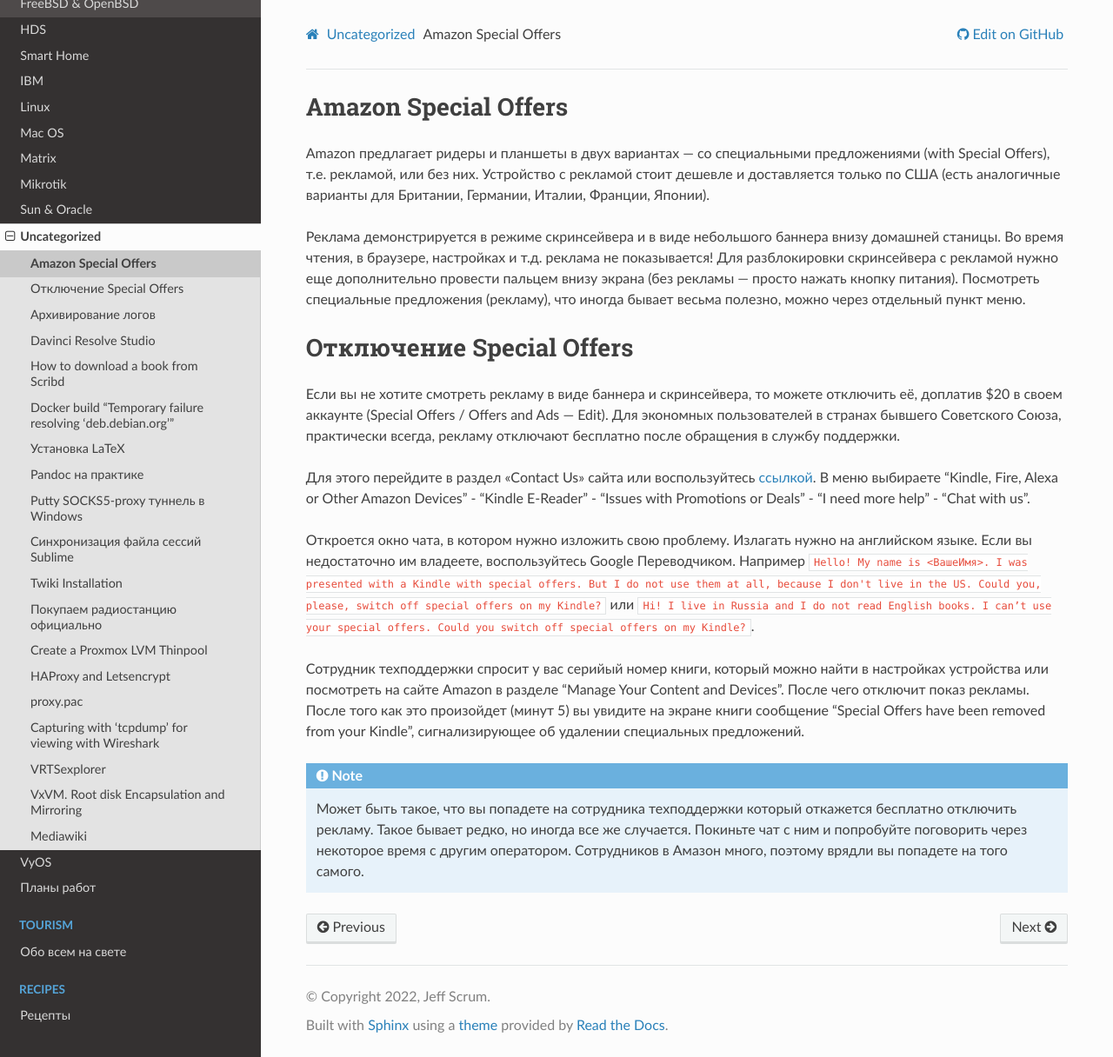
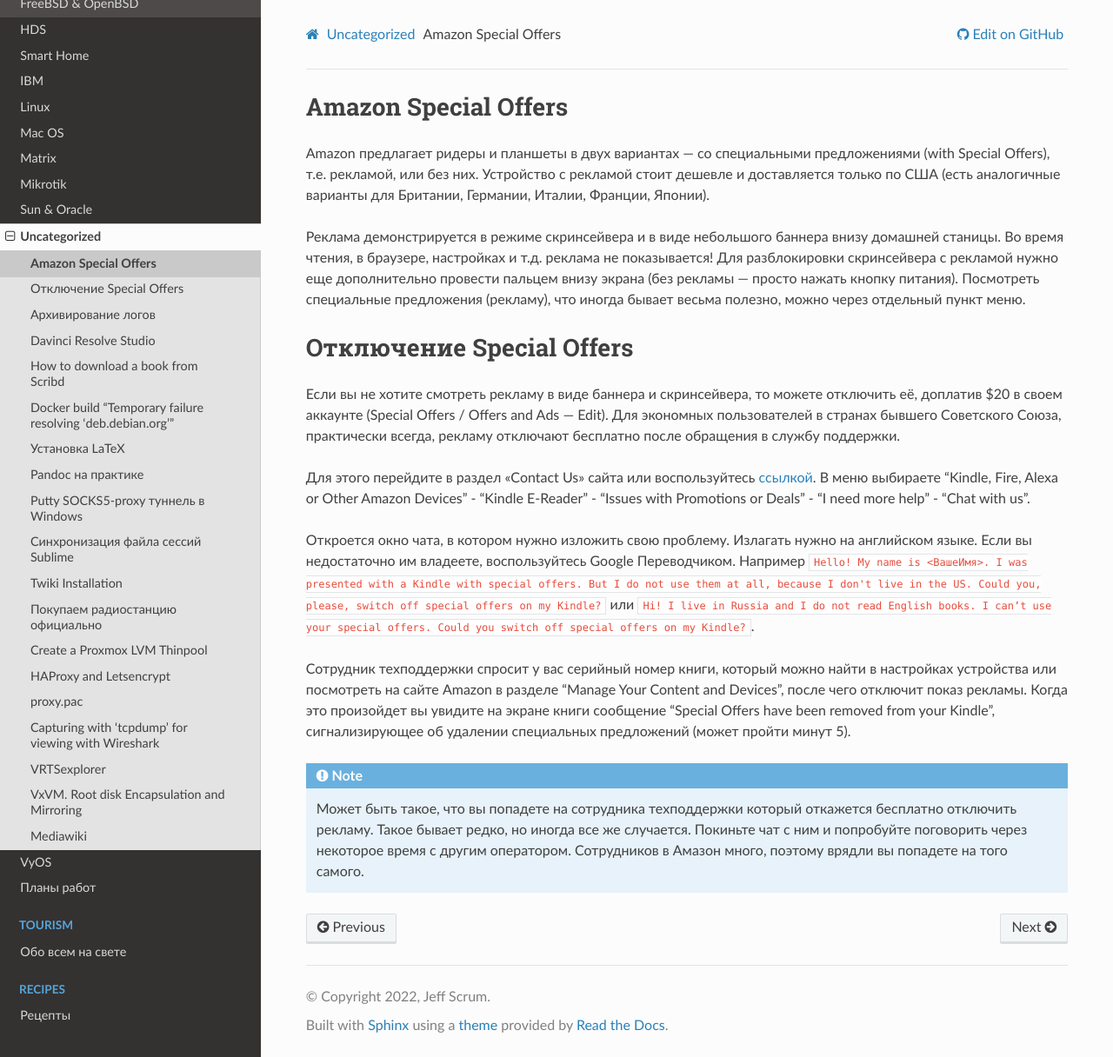
Before and after one commit to jeffscrum/jeffscrum.github.io, a Sphinx documentation site: the page built from source/uncategorized/amazon-kindle-so.rst, in a window 1280 px wide and 1216 px high. Shown: the whole window at 87% size. Built offline with Sphinx 7.4.7 and the Read the Docs theme 2.0.0, drawn with Linux system fonts in a browser that asks for light colours.

Commit message:
Update amazon-kindle-so.rst

```diff
--- a/source/uncategorized/amazon-kindle-so.rst
+++ b/source/uncategorized/amazon-kindle-so.rst
@@ -27,6 +27,6 @@
 
 Откроется окно чата, в котором нужно изложить свою проблему. Излагать нужно на английском языке. Если вы недостаточно им владеете, воспользуйтесь Google Переводчиком. Например ``Hello! My name is <ВашеИмя>. I was presented with a Kindle with special offers. But I do not use them at all, because I don't live in the US. Could you, please, switch off special offers on my Kindle?`` или ``Hi! I live in Russia and I do not read English books. I can’t use your special offers. Could you switch off special offers on my Kindle?``.
 
-Сотрудник техподдержки спросит у вас серийый номер книги, который можно найти в настройках устройства или посмотреть на сайте Amazon в разделе "Manage Your Content and Devices". После чего отключит показ рекламы. После того как это произойдет (минут 5) вы увидите на экране книги сообщение "Special Offers have been removed from your Kindle", сигнализирующее об удалении специальных предложений.
+Сотрудник техподдержки спросит у вас серийный номер книги, который можно найти в настройках устройства или посмотреть на сайте Amazon в разделе "Manage Your Content and Devices", после чего отключит показ рекламы. Когда это произойдет вы увидите на экране книги сообщение "Special Offers have been removed from your Kindle", сигнализирующее об удалении специальных предложений (может пройти минут 5).
 
 .. note:: Может быть такое, что вы попадете на сотрудника техподдержки который откажется бесплатно отключить рекламу. Такое бывает редко, но иногда все же случается. Покиньте чат с ним и попробуйте поговорить через некоторое время с другим оператором. Сотрудников в Амазон много, поэтому врядли вы попадете на того самого.
```
